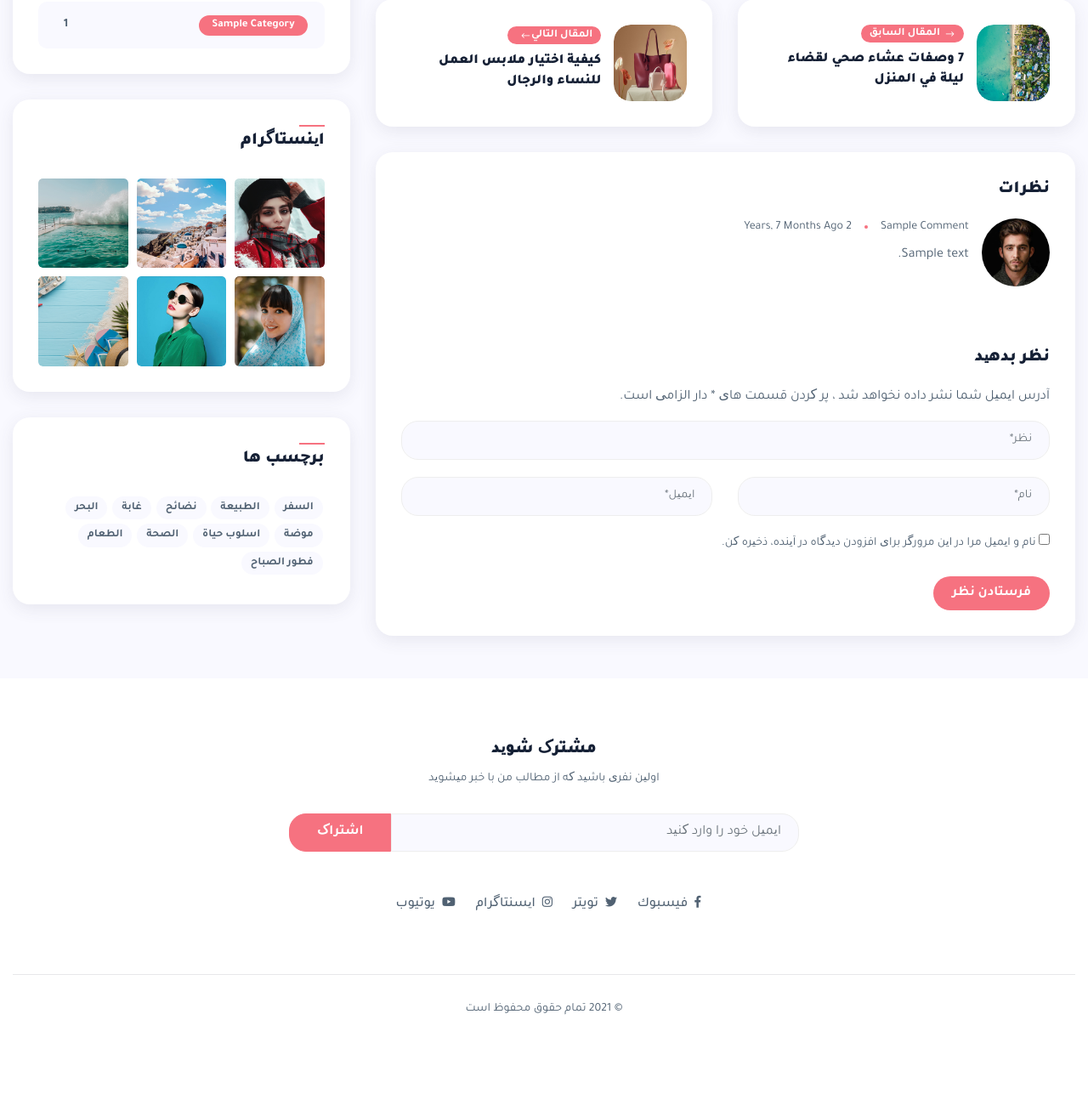
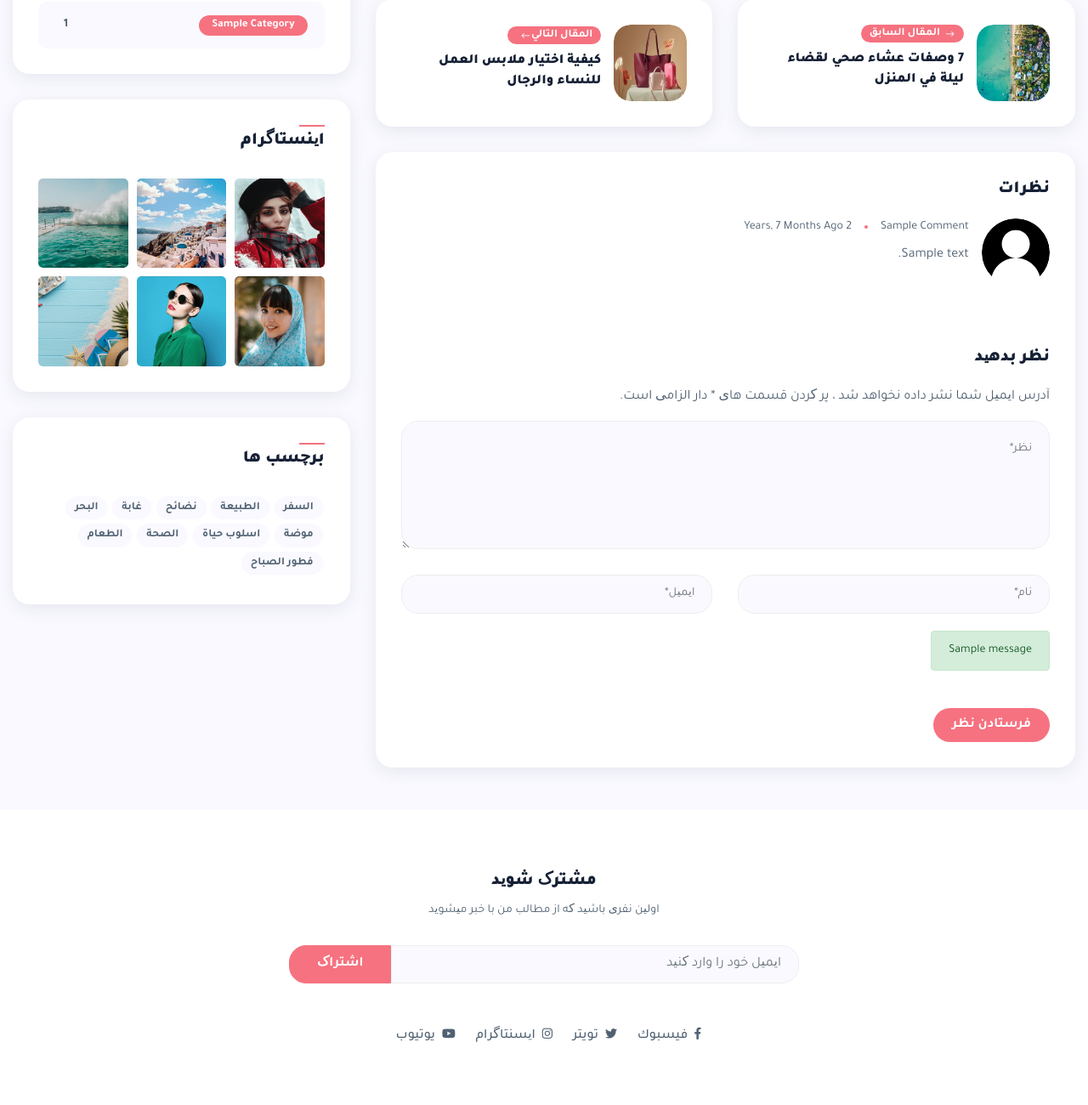
Before and after one commit to mhas1381/MyWebsite, a Django app: page /blog/1 in a window 1280 px wide. Shown: the part 776-2076 px from the top of the page at 85% size. Before the commit the page ends 1970 px from the top, so only its background shows below. Run offline with Django 3.2, Linux system fonts and the light colour scheme; tables that the repository leaves empty hold one stand-in row (values such as "Sample post"); grey boxes marked "Sample" are stand-in pictures; one stand-in notice (Sample message) is shown; some libraries are stand-ins or nearby versions; some web fonts are replaced.

Commit message:
add messages to comment form

```diff
--- a/blog/models.py
+++ b/blog/models.py
@@ -32,7 +32,7 @@ class Comment(models.Model):
     name = models.CharField(max_length=255)
     email = models.EmailField()
     message = models.TextField()
-    approved = models.BooleanField(default=False)
+    approved = models.BooleanField(default=True)
     created_date = models.DateTimeField(auto_now_add=True)
     updated_date = models.DateTimeField(auto_now_add=True)
 
--- a/blog/views.py
+++ b/blog/views.py
@@ -2,6 +2,7 @@ from django.shortcuts import render,get_object_or_404
 from blog.models import Post,Comment
 from django.core.paginator import Paginator,EmptyPage,PageNotAnInteger
 from blog.forms import Comment_form
+from django.contrib import messages
 # Create your views here.
 def blog_view(request , **kwargs):
     posts = Post.objects.filter(status=1)
@@ -24,6 +25,9 @@ def blog_single(request , pid):
         form = Comment_form(request.POST)
         if form.is_valid():
             form.save()
+            messages.add_message(request , messages.SUCCESS , 'نظر شما با موفقیت ثبت شد .')
+        else:
+                messages.add_message(request , messages.ERROR, 'نظر شما ثبت نشد .دوباره تلاش کنید!')
     posts = Post.objects.filter(status=1)
     post = get_object_or_404(posts , pk=pid , status =1)
     comments = Comment.objects.filter(post = post.id , approved=True)
--- a/templates/blog/blog-single.html
+++ b/templates/blog/blog-single.html
@@ -169,7 +169,7 @@
                                 <input type="hidden" name="post" value="{{post.id}}">
                                 <div class="col-md-12">
                                     <div class="form-group">
-                                        <input name="message"  cols="30" rows="5" class="form-control" placeholder="نظر*" required="required"></input>
+                                        <textarea name="message"  cols="30" rows="5" class="form-control" placeholder="نظر*" required="required"></textarea>
                                     </div>
                                 </div>
                                 <div class="col-md-6">
@@ -184,8 +184,30 @@
                                 </div>
                                 <div class="col-12 mb-20">
                                     <label>
-                                        <input name="name" type="checkbox" value="1" required="required">
-                                       <span>نام و ایمیل مرا در این مرورگر برای افزودن دیدگاه در آینده، ذخیره کن.</span>
+                                        {% if messages %}
+                                        {% for message in messages %}
+                                          <div class="alert {% if message.tags %} alert-{{ message.tags }}{% endif %}">{{ message|safe }}</div>
+                                        {% endfor %}
+                                      {% endif %}
+
+                                      {% if form.errors %}
+                                        <div class="alert alert-error">
+                                          <h4>Please fix the following errors</h4>
+                                          <ul>
+                                            {% for field in form %}
+                                              {% if field.errors %}
+                                                {% for error in field.errors %}
+                                                  <li><a href="#id_{{ field.name }}" class="error">{{ error|escape }}</a></li>
+                                                {% endfor %}
+                                              {% endif %}
+                                            {% endfor %}
+                                          </ul>
+                                          {% if form.non_field_errors %}
+                                            {{ form.non_field_errors }}
+                                          {% endif %}
+                                        </div>
+                                      {% endif %}
+
                                     </label>
                                 </div>
                                 <div class="col-12">
```
Also changed, not shown: blog/migrations/0008_auto_20220813_0524.py (added), statics/img/user/1.jpg.
